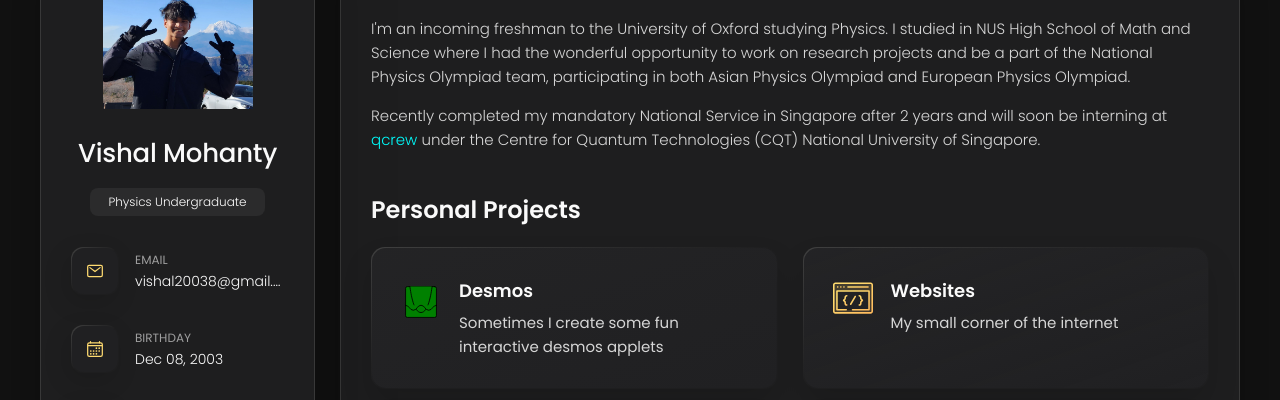
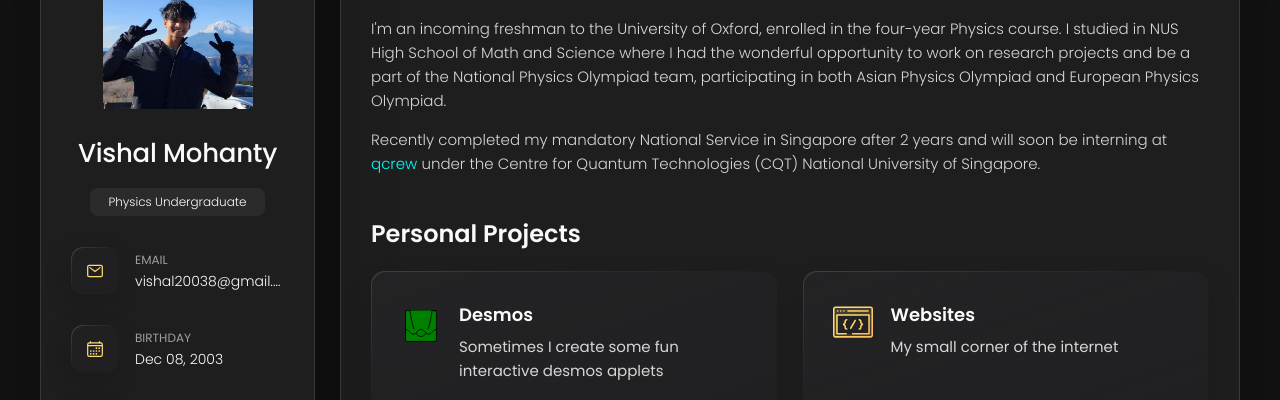
Before and after one commit to vishal-mohanty/vishal-mohanty.github.io, a plain HTML site: page index.html in a window 1280 px wide. Shown: the part 162-562 px from the top of the page. Drawn offline with nearby package versions, Linux system fonts and the light colour scheme.

Commit message:
edited about me

```diff
--- a/index.html
+++ b/index.html
@@ -166,7 +166,7 @@
 
         <section class="about-text">
           <p>
-            I'm an incoming freshman to the University of Oxford studying Physics. I studied in NUS High School of Math
+            I'm an incoming freshman to the University of Oxford, enrolled in the four-year Physics course. I studied in NUS High School of Math
             and Science where I had the wonderful opportunity to work on research projects and be a part of the National
             Physics Olympiad team, participating in both Asian Physics Olympiad and European Physics Olympiad.
           </p>
```
